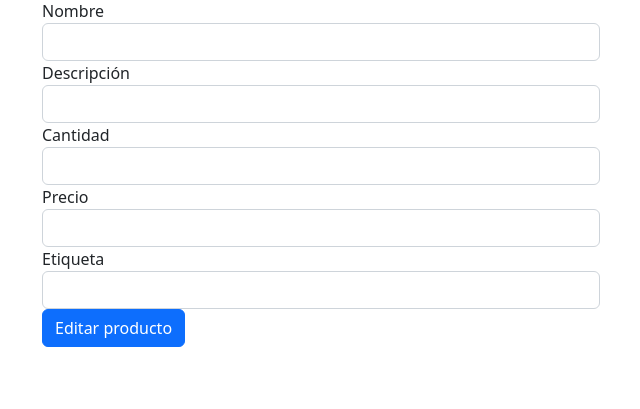
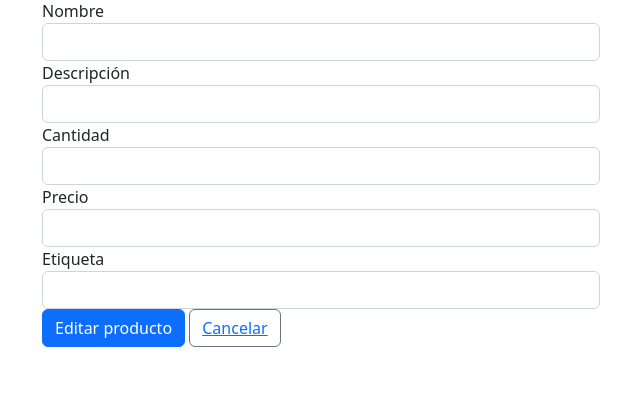
Before and after one commit to lewistecgo/tienda-crud-flask, a Flask app: page /update/1 in a window 1280 px wide. Shown: the part 113-522 px from the top of the page, without its empty margins (40-680 px from the left). Run offline with Flask 2, Linux system fonts and the light colour scheme; data comes from the database, SQL or seed files in the repository; some libraries are stand-ins or nearby versions.

Commit message:
Agragado los botones de cancelar

```diff
--- a/app/templates/products/add_products.html
+++ b/app/templates/products/add_products.html
@@ -31,6 +31,7 @@
             </div>
 
             {{ form.submit(class="btn btn-primary") }}
+            <button type="button" class="btn btn-outline-secondary"><a href="{{ url_for("products.list_products") }}">Cancelar</a></button>
         </form>
 
     </div>
--- a/app/templates/products/edit_products.html
+++ b/app/templates/products/edit_products.html
@@ -31,6 +31,7 @@
             </div>
 
             {{ form.submit(class="btn btn-primary") }}
+            <button type="button" class="btn btn-outline-secondary"><a href="{{ url_for("products.list_products") }}">Cancelar</a></button>
         </form>
 
     </div>
```
